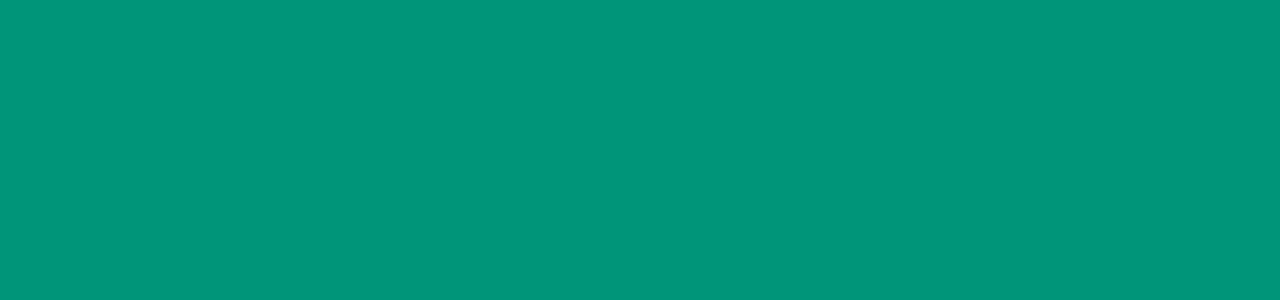
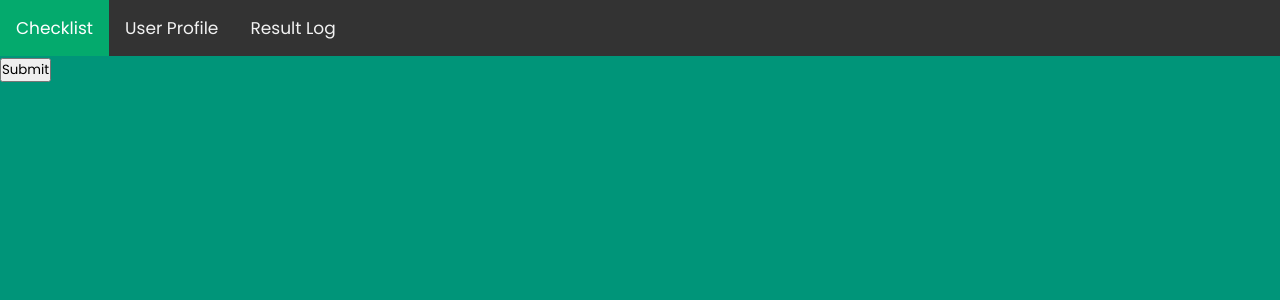
Before and after one commit to roiyer34/Biopulse, a Flask app: page /checklist in a window 1280 px wide. Before the commit the part shown is empty. Shown: the top 300 px of the page. Run offline with Flask 3, Linux system fonts and the light colour scheme; parts of the project's set-up code (start-up, migrations or seed data) failed here and were passed over.

Commit message:
Navigation Bar

```diff
--- a/static/style.css
+++ b/static/style.css
@@ -129,3 +129,44 @@ body {
     overflow: hidden;
     background-color: #f1f1f1;
 }
+
+.topnav {
+    overflow: hidden;
+    background-color: #333;
+}
+
+.topnav a {
+    float: left;
+    color: #f2f2f2;
+    text-align: center;
+    padding: 15px 16px;
+    text-decoration: none;
+    font-size: 17px;
+}
+
+.topnav input {
+    float: left;
+    background-color: #333;
+    text-align: center;
+    padding: 15px 16px;
+    text-decoration: none;
+    font-size: 17px;
+    color: #f2f2f2;
+    box-shadow: none;
+    border: none;
+}
+
+.topnav a:hover {
+    background-color: #ddd;
+    color: black;
+}
+
+.topnav input:hover {
+    background-color: #ddd;
+    color: black;
+}
+
+.topnav a.active {
+    background-color: #04AA6D;
+    color: white;
+}
--- a/templates/checklist.html
+++ b/templates/checklist.html
@@ -1,7 +1,18 @@
 <!doctype html>
 <title>Checklist Form</title>
 <link rel="stylesheet" href="../static/style.css">
-<section class="content">
+
+<div class="topnav">
+    <a class="active" href="#home">Checklist</a>
+    <form method="post" action="/">
+        <input type="submit" value="User Profile" name = "user_profile"></input>
+    </form>
+    <form method="post" action="/">
+        <input type="submit" value="Result Log" name = "result_log"></input>
+    </form>
+</div>
+
+<section>
     <form name="checklist" method="post" action= "/checklist">
         {% for symptom in symptom_list %}
         <div>
```
Also changed, not shown: templates/resultlog.html (+12 -0 lines), templates/userprofile.html (+14 -1 lines).
